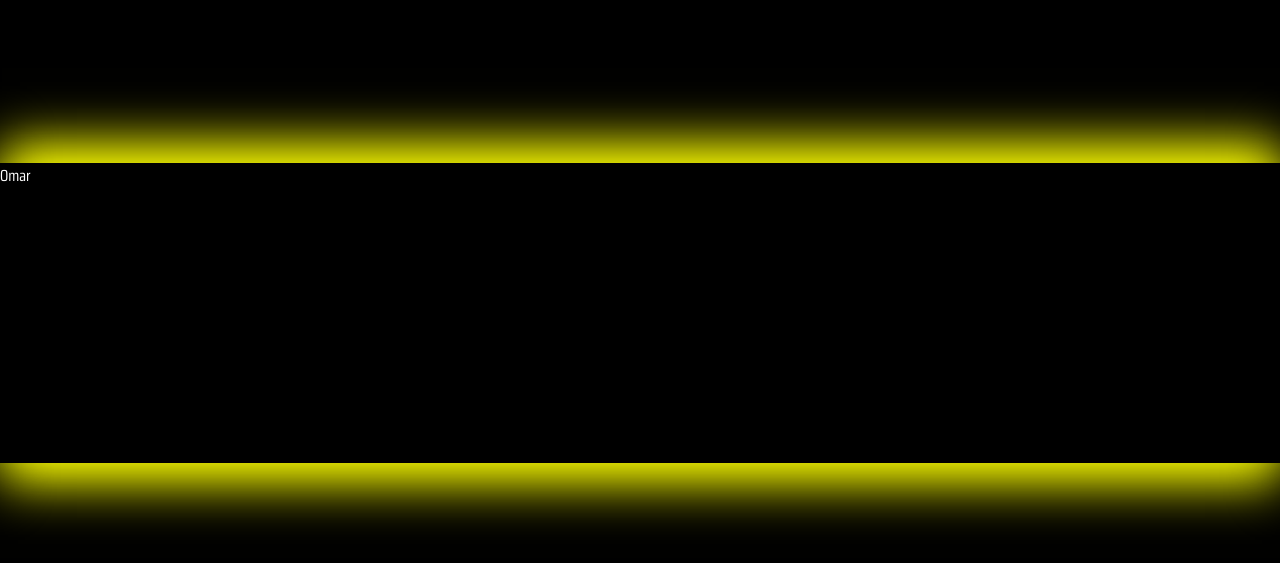
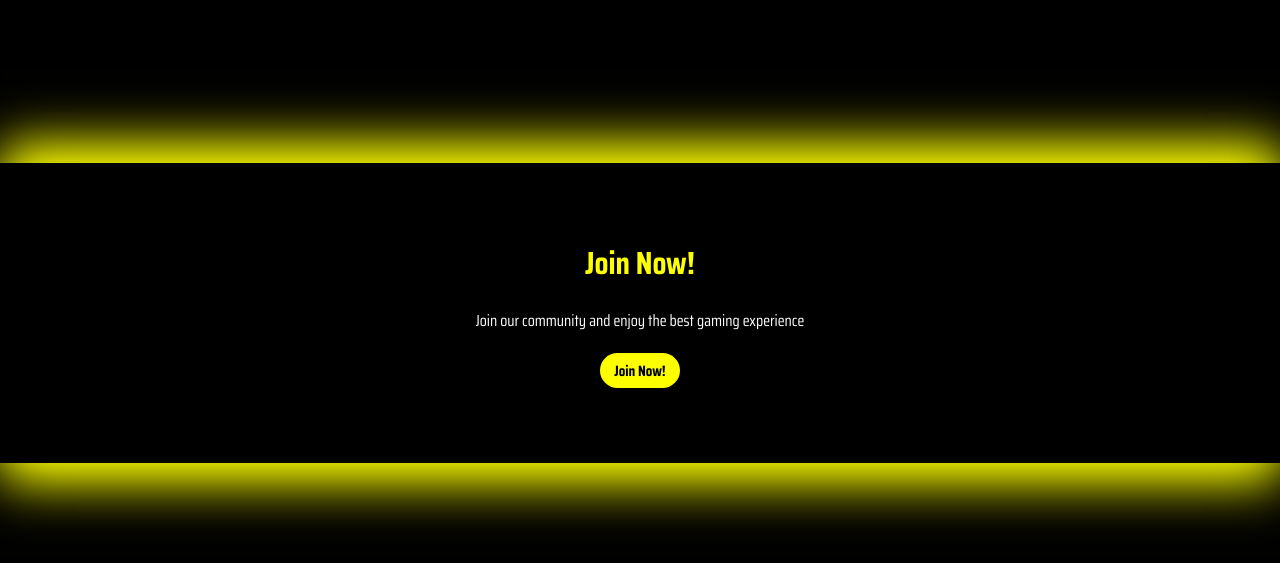
Before and after one commit to Omarashraf-0-0/Game_Rythm, a PHP site: page / in a window 1280 px wide. Shown: the part 2688-3251 px from the top of the page. Run offline with PHP 8.4, Linux system fonts and the light colour scheme.

Commit message:
Added text in the yellow shadow box

```diff
--- a/index.html
+++ b/index.html
@@ -128,7 +128,9 @@
     <!-- Yellow Shadow BOX -->
     <div class="Box">
         <div class="box">
-            Omar
+            <h1>Join Now!</h1>
+            <p>Join our community and enjoy the best gaming experience</p>
+            <button>Join Now!</button>
         </div>
     </div>
     <!-- END of Yellow Shadow BOX -->
--- a/style.css
+++ b/style.css
@@ -211,9 +211,16 @@ button:hover {
     background-color: black;
     height: 300px;
     box-shadow: 0px 20px 50px var(--yellow-color), 2px -20px 50px var(--yellow-color);
+    display: flex;
+    justify-content: center;
+    align-items: center;
+    align-content: center;
+    flex-direction: column;
+    gap: 20px;
 }
 .Box{
     height: 400px;
     background-color: black;
 }
+
 /* End of Yellow Shadow Box */
```
